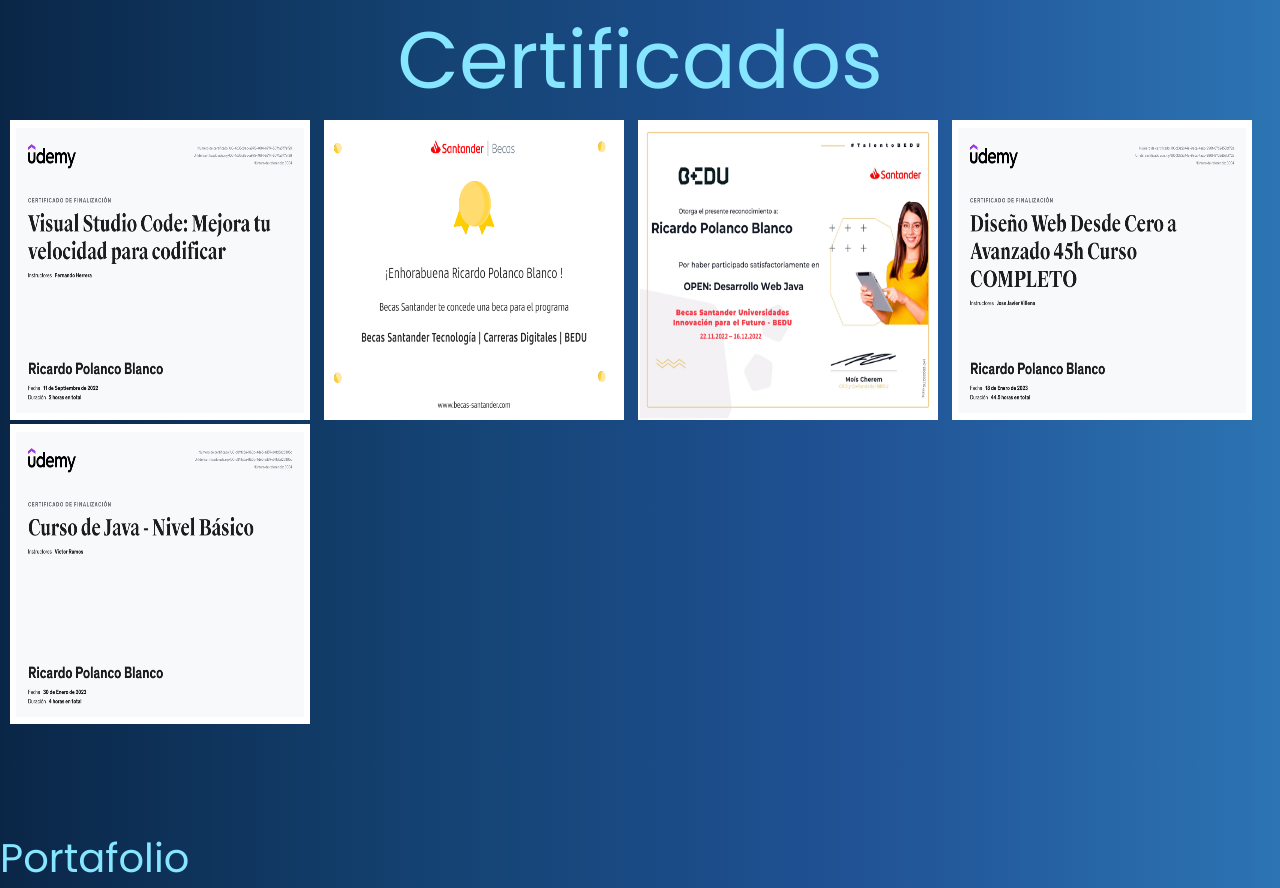
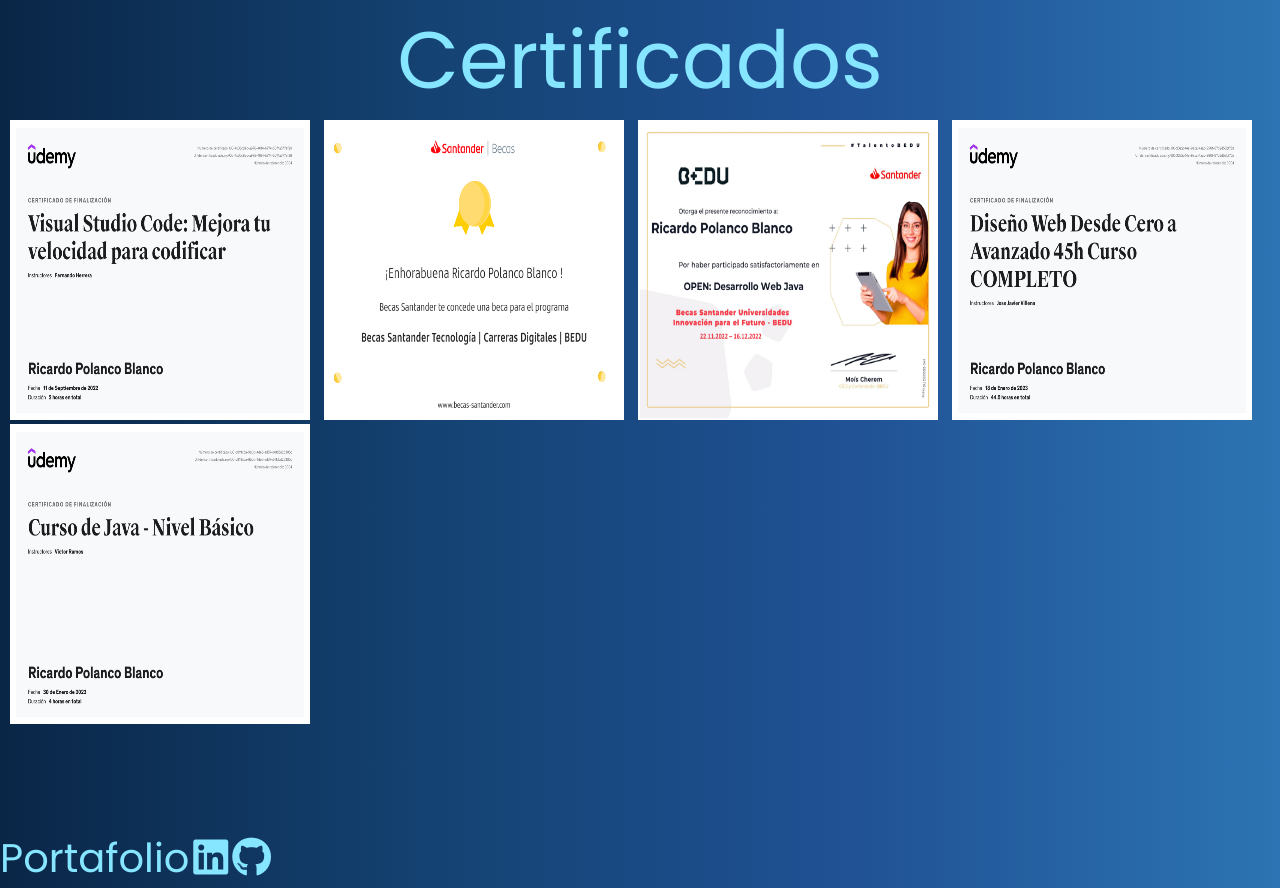
Before and after one commit to Hydr0bius/Certificados, a plain HTML site: page index.html in a window 1280 px wide. Drawn offline with Linux system fonts and the light colour scheme.

Commit message:
:memo: :rocket:

```diff
--- a/index.html
+++ b/index.html
@@ -8,6 +8,7 @@
     <link rel="icon" href="https://cdn-icons-png.flaticon.com/512/5429/5429192.png" type="image/png" sizes="16x16">
     <!-- https://www.flaticon.es/icono-gratis/certificado-en-linea_5429192?term=certificado&related_id=5429192 -->
     <link rel="stylesheet" href="./style.css">
+    <link rel="stylesheet" href="https://cdnjs.cloudflare.com/ajax/libs/font-awesome/6.4.0/css/all.min.css" integrity="sha512-iecdLmaskl7CVkqkXNQ/ZH/XLlvWZOJyj7Yy7tcenmpD1ypASozpmT/E0iPtmFIB46ZmdtAc9eNBvH0H/ZpiBw==" crossorigin="anonymous" referrerpolicy="no-referrer" />
 </head>
 <body>
     <header>
@@ -24,6 +25,8 @@
     </main>
     <footer>
         <a href="https://hydr0bius.github.io/coming-soon/">Portafolio</a>
+        <a href="https://linkedin.com/in/ricardo-polanco-blanco96/"><i class="fa-brands fa-linkedin"></i></a>
+        <a href="https://github.com/Hydr0bius"><i class="fa-brands fa-github"></i></a>
     </footer>
 </body>
 </html>
```
